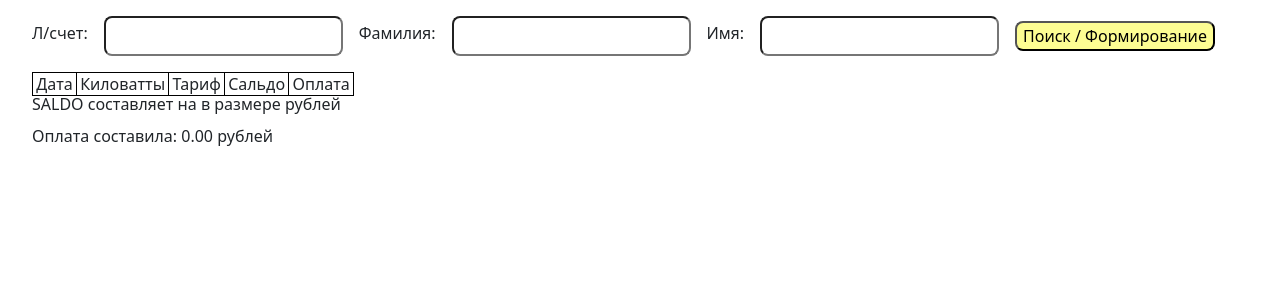
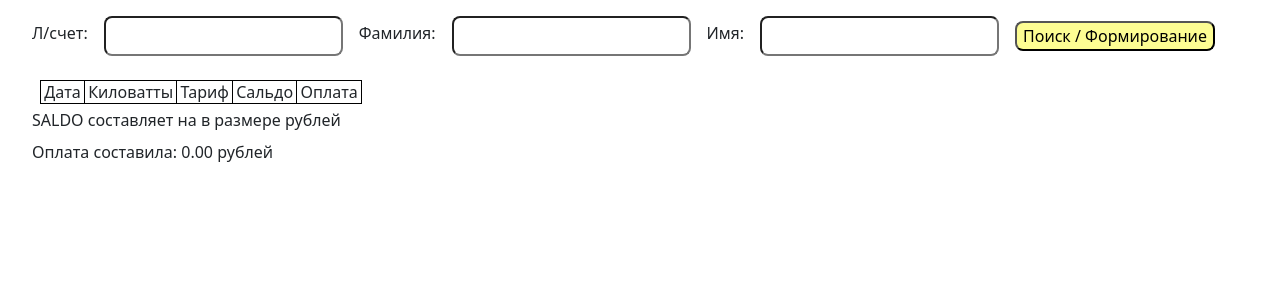
Before and after one commit to Giocatory/DjangoAIO, a Django app: page /energo/ in a window 1280 px wide. Shown: the part 57-357 px from the top of the page. Run offline with Django 4.2, Linux system fonts and the light colour scheme; parts of the project's set-up code (start-up, migrations or seed data) failed here and were passed over.

Commit message:
19.09.2023

```diff
--- a/static/style/energo.css
+++ b/static/style/energo.css
@@ -3,6 +3,9 @@
 }
 ::-webkit-scrollbar {
     width: 0;
+}
+.client-table{
+    margin: .5rem;
 }
 .client-table, tr, td {
     border: .1rem solid black;
@@ -59,3 +62,6 @@
 .specialist{
     line-height: 2.5em;
 }
+.results{
+    margin-top: .5rem;
+}
--- a/templates/energo.html
+++ b/templates/energo.html
@@ -41,9 +41,11 @@
     {% endfor %}
     </table>
 
-    {% for i in result_table %}
-        <p>{{ i }}</p>
-    {% endfor %}
+    <div class="results" style="margin-top: .5rem;">
+        {% for i in result_table %}
+            <p>{{ i }}</p>
+        {% endfor %}
+    </div>
 </div>
 
 <script src="https://cdn.jsdelivr.net/npm/@popperjs/core@2.11.8/dist/umd/popper.min.js" integrity="sha384-I7E8VVD/ismYTF4hNIPjVp/Zjvgyol6VFvRkX/vR+Vc4jQkC+hVqc2pM8ODewa9r" crossorigin="anonymous"></script>
```
